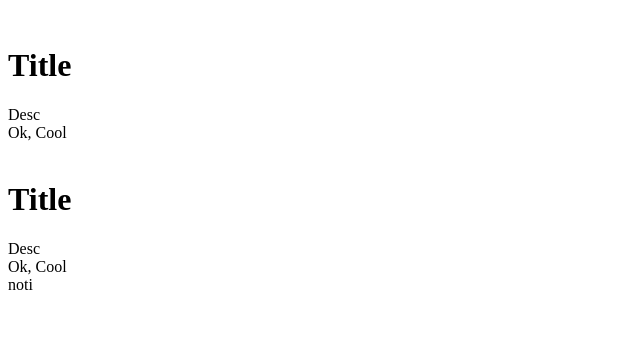
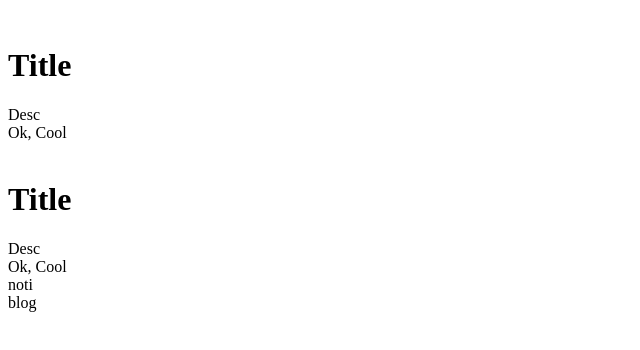
Before and after one commit to lehai4/demoHTML, a plain HTML site: page index.html in a window 1280 px wide. Shown: the full height of the page, 0-640 px from the left. Drawn offline with Linux system fonts and the light colour scheme.

Commit message:
end blog

```diff
--- a/index.html
+++ b/index.html
@@ -31,7 +31,7 @@
     </div>
 
     <div class="noti">noti</div>
-
+    <div class="blog">blog</div>
 </body>
 
 </html>
```
